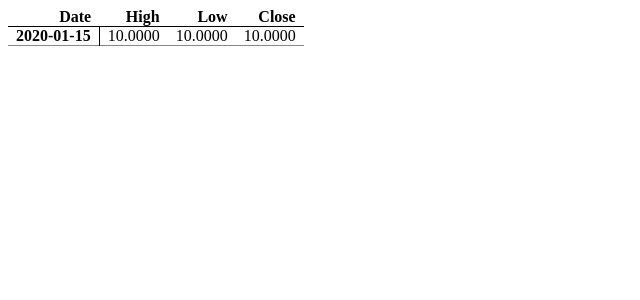
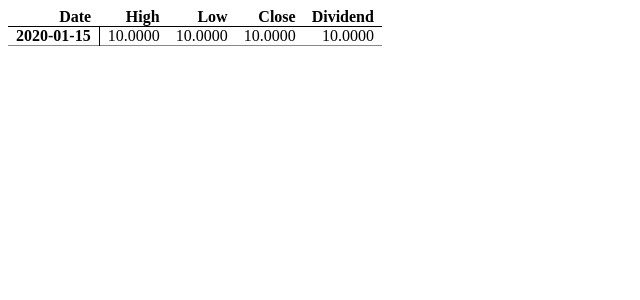
Before and after one commit to fengb/pynvest, a Django app: template pynvest_core/templates/pynvest_core/snapshots_table.html in a window 1280 px wide. Shown: the top 300 px of the page, without its empty margins (0-640 px from the left). Run offline with Django 3.2, Linux system fonts and the light colour scheme; the template is opened without the code that fills it: most values are stand-ins (such as "Sample title", 1, 10 or a date in 2020); parts of the project's set-up code (start-up, migrations or seed data) failed here and were passed over.

Commit message:
Added dividend display

```diff
--- a/pynvest_core/templates/pynvest_core/snapshots_table.html
+++ b/pynvest_core/templates/pynvest_core/snapshots_table.html
@@ -10,6 +10,7 @@
         <th>High</th>
         <th>Low</th>
         <th>Close</th>
+        <th>Dividend</th>
       </tr>
     </thead>
     {% for price in prices %}
@@ -19,6 +20,11 @@
           <td>{{ price.high|floatformat:4 }}</td>
           <td>{{ price.low|floatformat:4 }}</td>
           <td>{{ price.close|floatformat:4 }}</td>
+          <td>
+            {% if price.dividend %}
+              {{ price.dividend|floatformat:4 }}
+            {% endif %}
+          </td>
         </tr>
       </tbody>
     {% endfor %}
--- a/pynvest_core/urls.py
+++ b/pynvest_core/urls.py
@@ -2,6 +2,6 @@ from django.conf.urls.defaults import patterns, include, url
 from . import views
 
 urlpatterns = patterns('',
-    url(r'^investment/(?P<symbol>\S+)/$', views.investment_historical_prices),
+    url(r'^investment/(?P<symbol>\S+)/$', views.investment_snapshots),
     url(r'^investment/(?P<symbol>\S+)/growth$', views.investment_growth),
 )
--- a/pynvest_core/views.py
+++ b/pynvest_core/views.py
@@ -3,7 +3,7 @@ from . import models, presenters
 import decimal
 
 
-def investment_historical_prices(request, symbol):
+def investment_snapshots(request, symbol):
     investment = get_object_or_404(models.Investment, symbol=symbol)
 
     return render_to_response('pynvest_core/snapshots_table.html', {
```
